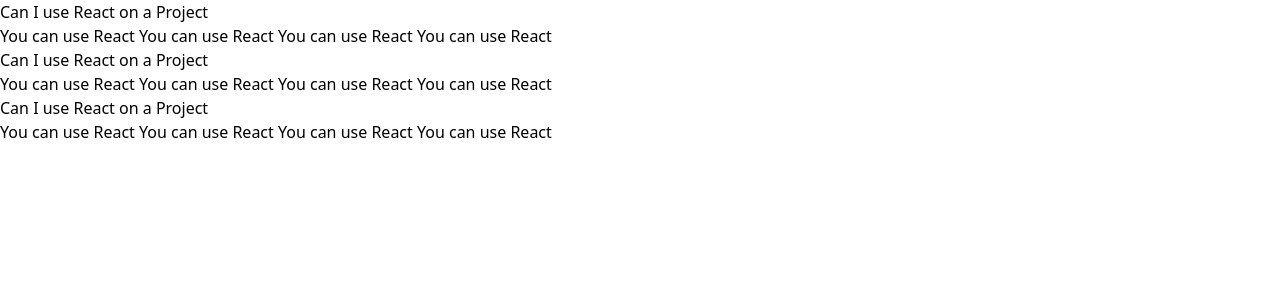
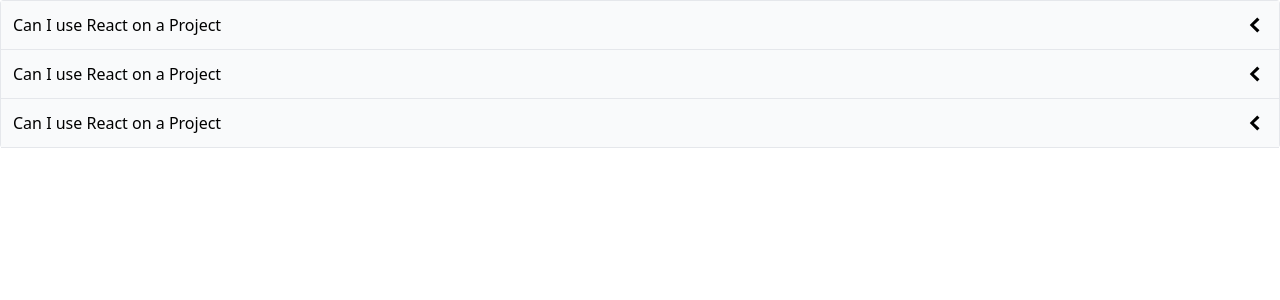
Before and after one commit to kdk0063/React-Andrew, a React (Create React App) app: page / in a window 1280 px wide. Shown: the top 300 px of the page. Built offline with nearby package versions, Linux system fonts and the light colour scheme.

Commit message:
update accordion component

```diff
--- a/src/Components/Accordion.js
+++ b/src/Components/Accordion.js
@@ -1,19 +1,39 @@
+import { useState } from 'react';
+import { GoChevronDown, GoChevronLeft } from 'react-icons/go';
+
 function Accordion({ items }) {
+    const [expandedIndex, setExpandedIndex] = useState(-1);
+
+    const handleClick = (nextIndex) => {
+        expandedIndex === nextIndex
+            ? setExpandedIndex(-1)
+            : setExpandedIndex(nextIndex)
+    };
+
     const renderedItems = items.map((item, index) => {
+        const isExpanded = index === expandedIndex;
+
+        const icon = (
+            <span className="text-2xl">
+                { isExpanded ? <GoChevronDown /> : <GoChevronLeft />}
+            </span>
+        );
+
         return (
             <div key={index}>
-                <div>
+                <div
+                    className="flex justify-between p-3 bg-gray-50 border-b items-center cursor-pointer"
+                    onClick={() => handleClick(index)}>
                     { item.label }
+                    { icon }
                 </div>
-                <div>
-                    { item.content }
-                </div>
+                { isExpanded && <div className="border-b p-5">{item.content}</div> }
             </div>
         )
     })
 
     return (
-        <div>
+        <div className="border-x border-t rounded">
             { renderedItems }
         </div>
     )
```
